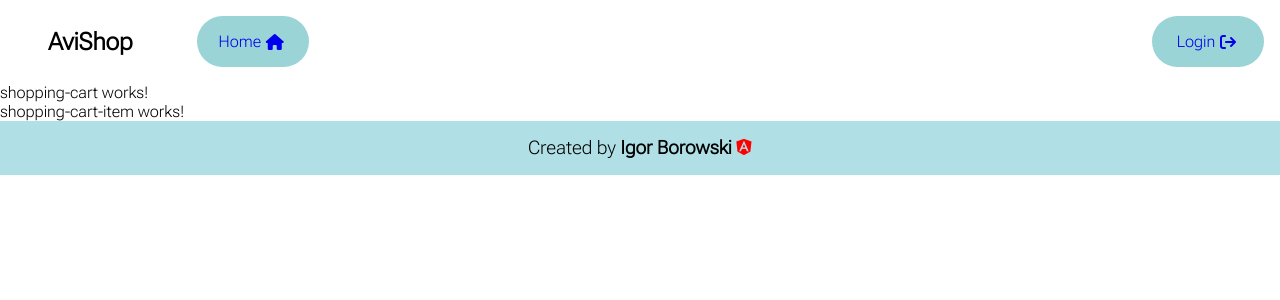
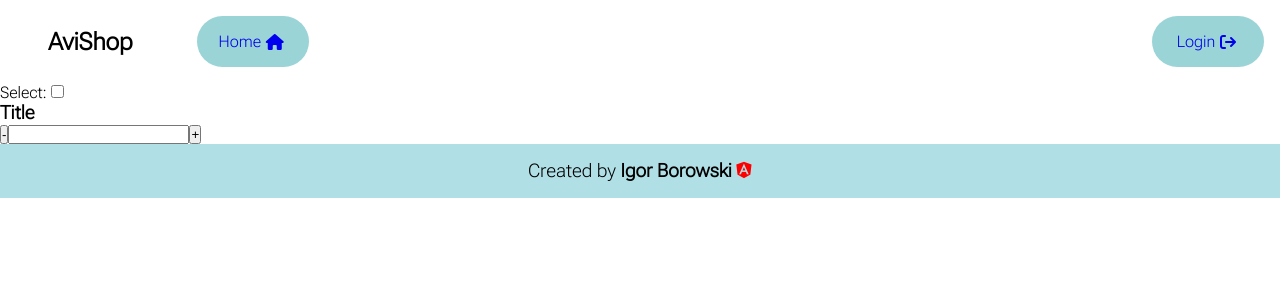
Before and after one commit to igobor94/AviShop, an Angular app: page /shopping-cart in a window 1280 px wide. Shown: the top 300 px of the page. Built offline with nearby package versions, Linux system fonts and the light colour scheme; what ngx-pagination would draw is missing.

Commit message:
small changes

```diff
--- a/src/app/shopping-cart/components/shopping-cart-item/shopping-cart-item.component.html
+++ b/src/app/shopping-cart/components/shopping-cart-item/shopping-cart-item.component.html
@@ -1 +1,13 @@
-<p>shopping-cart-item works!</p>
+<div class="shopping-cart__element--container">
+    <label>Select:
+        <input type="checkbox" value="Add"/>
+    </label>
+    <a class="shopping-cart__link">
+        <h3>Title</h3>
+    </a>
+    <div>
+        <button class="shopping-cart__button-decrease">-</button>
+        <input type="number" />
+        <button class="shopping-cart__button-increase">+</button>
+    </div>
+</div>
--- a/src/app/shopping-cart/components/shopping-cart-list/shopping-cart-list.component.html
+++ b/src/app/shopping-cart/components/shopping-cart-list/shopping-cart-list.component.html
@@ -1 +1 @@
-<li shopping-cart-item></li>
+<li shopping-cart-item class="shopping-cart__item"></li>
--- a/src/app/shopping-cart/components/shopping-cart/shopping-cart.component.html
+++ b/src/app/shopping-cart/components/shopping-cart/shopping-cart.component.html
@@ -1,4 +1,4 @@
-<p>shopping-cart works!</p>
-<div>
-    <ul shopping-cart-list></ul>
+<div class="shopping-cart__container">
+    <ul shopping-cart-list class="shopping-cart__list">
+    </ul>
 </div>
```
